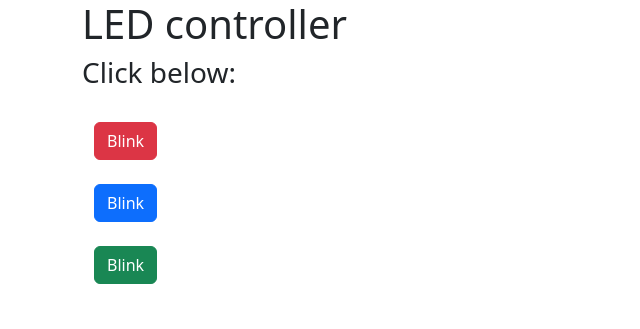
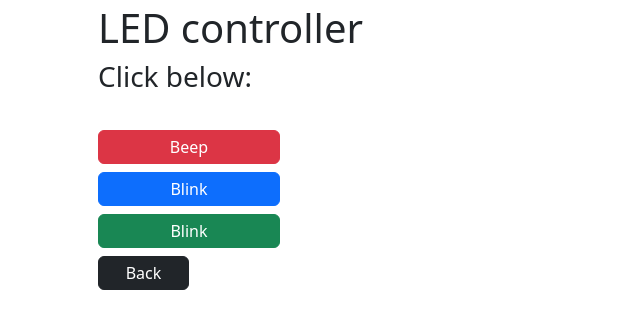
Before and after one commit to nagallegos/home_server, a Flask app: page /RPi_control in a window 1280 px wide. Shown: the top 329 px of the page, without its empty margins (0-640 px from the left). Run offline with Flask 3, Linux system fonts and the light colour scheme.

Commit message:
Website updates

```diff
--- a/Web Server/templates/RPi_control.html
+++ b/Web Server/templates/RPi_control.html
@@ -8,25 +8,25 @@
   </head>
   <body>
     <div class="container">
-      <h1>LED controller</h1>
-      <h3>Click below:</h3>
-      <br>
-      <div class="container">
-        <a href=\A><button type="button" class="btn btn-danger" style="margin-right: 20px">Blink</button>
-        <!--<a href=\A><button type="button" class="btn btn-danger" style="margin-right: 20px">ON</button></a>
-        <a href=\a><button type="button" class="btn btn-danger">OFF</button></a>-->
+      <div class="container m-1">
+        <h1>LED controller</h1>
+        <h3>Click below:</h3>
       </div>
       <br>
       <div class="container">
-        <a href=\B><button type="button" class="btn btn-primary" style="margin-right: 20px">Blink</button>
+        <a href=\A><button type="button" class="btn btn-danger col-2 p-1 m-1" style="margin-right: 20px">Beep</button>
+        <!--<a href=\A><button type="button" class="btn btn-danger" style="margin-right: 20px">ON</button></a>
+        <a href=\a><button type="button" class="btn btn-danger">OFF</button></a>-->
+        <br>
+        <a href=\B><button type="button" class="btn btn-primary col-2 p-1 m-1" style="margin-right: 20px">Blink</button>
         <!--<a href=\B><button type="button" class="btn btn-primary" style="margin-right: 20px">ON</button></a>
         <a href=\b><button type="button" class="btn btn-primary">OFF</button></a>-->
-      </div>
-      <br>
-      <div class="container">
-        <a href=\C><button type="button" class="btn btn-success" style="margin-right: 20px">Blink</button>
+        <br>
+        <a href=\C><button type="button" class="btn btn-success col-2 p-1 m-1" style="margin-right: 20px">Blink</button>
         <!--<a href=\C><button type="button" class="btn btn-success" style="margin-right: 20px">ON</button></a>
         <a href=\c><button type="button" class="btn btn-success">OFF</button></a>-->
+        <br>
+        <a href=\home><button type="button" class="btn btn-dark col-1 p-1 m-1" style="margin-right: 20px">Back</button>
       </div>
       <br>
     </div>
```
